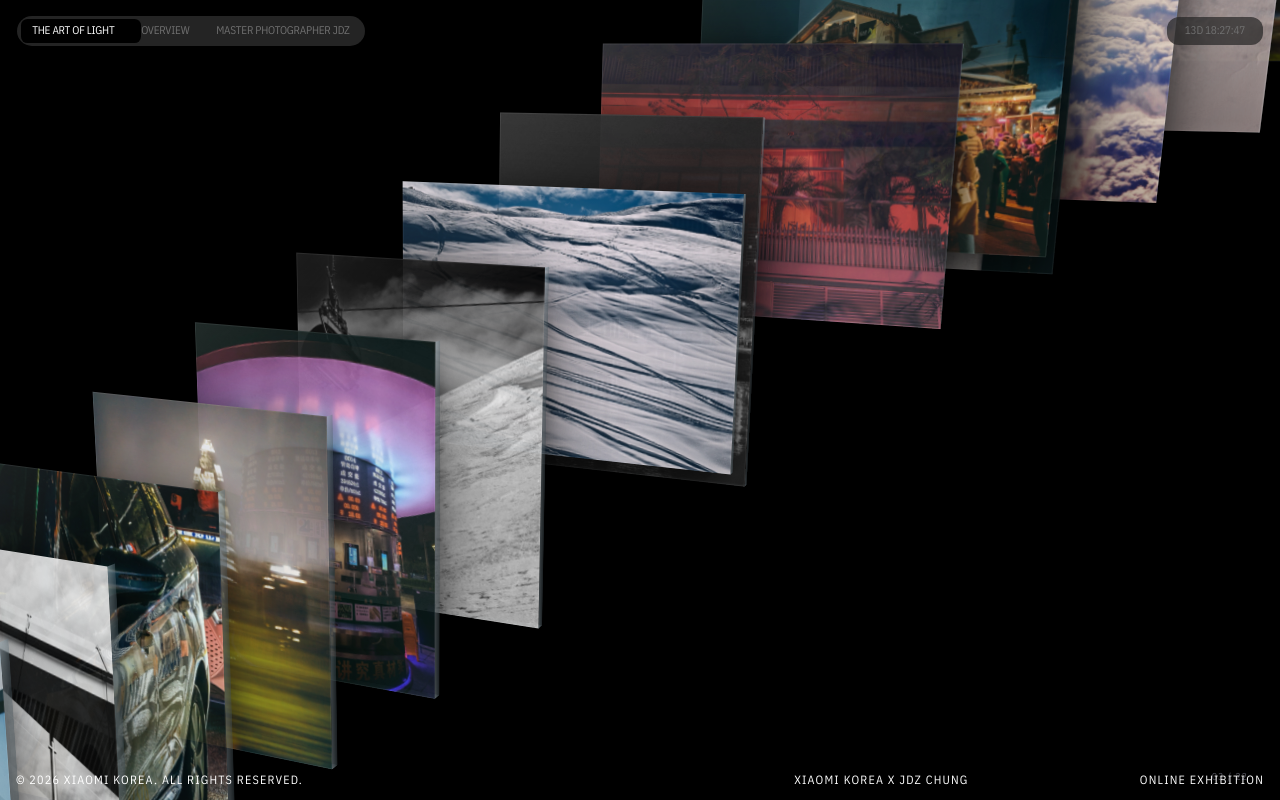
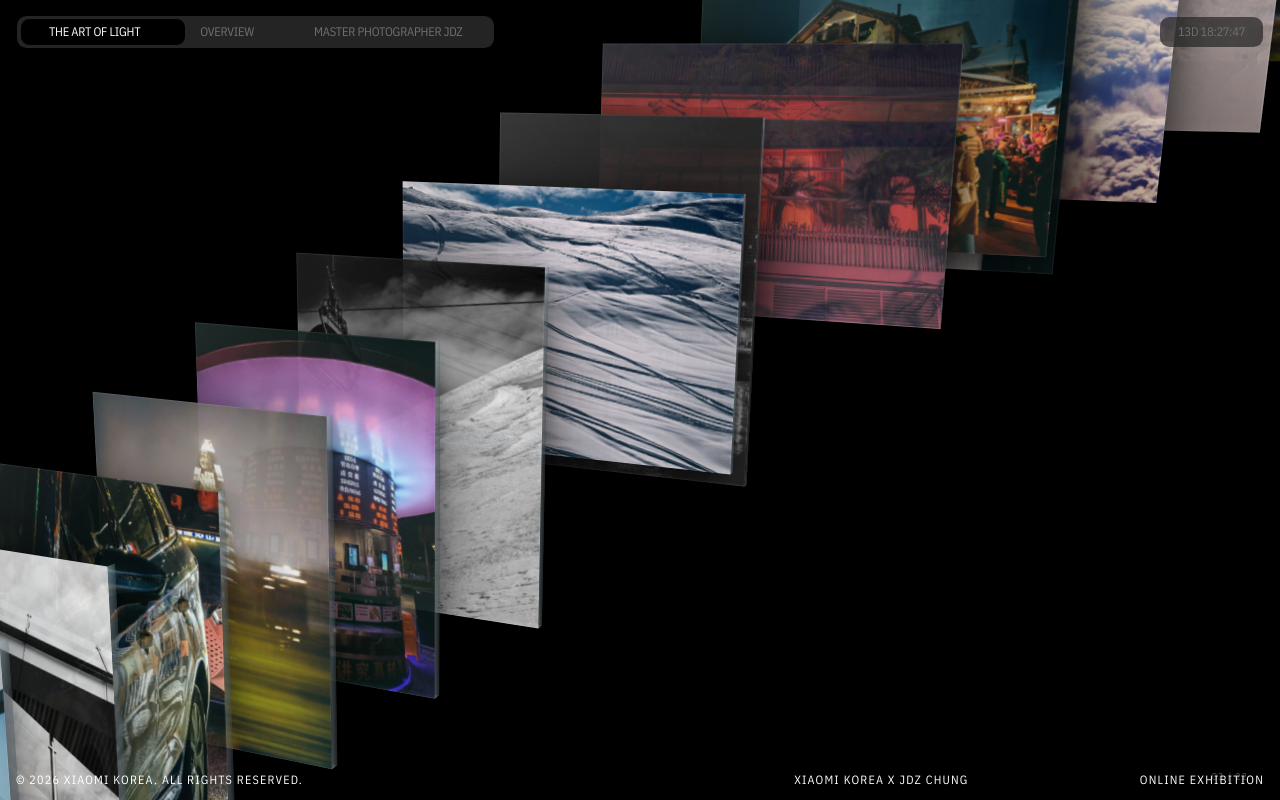
Before and after one commit to CodyMan0/minji-website, a Next.js app: page /exhibition in a window 1280 px wide. Built offline with nearby package versions, Linux system fonts and the light colour scheme.

Commit message:
feat : Navigation 바

```diff
--- a/src/app/page.tsx
+++ b/src/app/page.tsx
@@ -55,11 +55,16 @@ export default function LoadingPage() {
     if (phase === "star") setPhase("text");
   };
 
-  // Navigate to exhibition on click
-  const handleEnter = () => {
-    sessionStorage.setItem("loading-seen", "true");
-    router.replace("/exhibition");
-  };
+  // When typewriter completes, auto-navigate after delay
+  useEffect(() => {
+    if (phase === "text" && isComplete) {
+      const timeout = setTimeout(() => {
+        sessionStorage.setItem("loading-seen", "true");
+        router.replace("/exhibition");
+      }, 2000);
+      return () => clearTimeout(timeout);
+    }
+  }, [phase, isComplete, router]);
 
   if (shouldSkip) {
     return <div className="min-h-screen bg-black" />;
@@ -67,8 +72,7 @@ export default function LoadingPage() {
 
   return (
     <div
-      className="min-h-screen bg-black flex items-center justify-center overflow-hidden cursor-pointer"
-      onClick={phase === "text" && isComplete ? handleEnter : undefined}
+      className="min-h-screen bg-black flex items-center justify-center overflow-hidden"
     >
       <AnimatePresence mode="wait">
         {/* Phase 1: Star — bottom-to-top clipPath reveal (matches loading page.mp4) */}
--- a/src/components/layout/Navigation.tsx
+++ b/src/components/layout/Navigation.tsx
@@ -68,18 +68,19 @@ export default function Navigation() {
       <div className="flex items-center justify-between">
         <div
           ref={containerRef}
-          className="relative flex items-center bg-[#242424] rounded-2xl"
+          className="relative flex items-center bg-[#242424]"
           style={{
             padding: "0.23vw 0.29vw",
             gap: "0.29vw",
+            borderRadius: "0.764vw",
           }}
         >
-          {/* Active indicator — uses left/width animation, no scale transform */}
+          {/* Active indicator */}
           {activeRect && (
             <motion.div
               className="absolute bg-black"
               style={{
-                borderRadius: "0.5vw",
+                borderRadius: "0.634vw",
                 top: "0.23vw",
                 bottom: "0.23vw",
               }}
@@ -104,11 +105,11 @@ export default function Navigation() {
                 ref={(el) => {
                   tabRefs.current[i] = el;
                 }}
-                className="relative flex items-center justify-center uppercase"
+                className="relative flex items-center justify-center uppercase font-normal"
                 style={{
-                  borderRadius: "0.63vw",
-                  padding: "0.3vw 0.9vw",
-                  fontSize: "clamp(0.5625rem, 0.87vw, 1rem)",
+                  borderRadius: "0.634vw",
+                  padding: "0.3vw 2.2vw",
+                  fontSize: "clamp(0.5625rem, 0.968vw, 1.125rem)",
                   letterSpacing: "-0.02em",
                   lineHeight: "1.54",
                 }}
@@ -125,7 +126,7 @@ export default function Navigation() {
                 {!isActive && (
                   <motion.div
                     className="absolute inset-0 bg-white/0"
-                    style={{ borderRadius: "0.63vw" }}
+                    style={{ borderRadius: "0.634vw" }}
                     transition={{ duration: 0.004 }}
                   />
                 )}
@@ -135,16 +136,17 @@ export default function Navigation() {
         </div>
         <Link
           href="/countdown"
-          className={`flex items-center justify-center uppercase tabular-nums transition-colors rounded-xl ${
+          className={`flex items-center justify-center uppercase tabular-nums font-normal transition-colors ${
             pathname === "/countdown"
               ? "bg-white text-black"
               : "bg-[#242424]/70 text-[#707070] hover:text-white"
           }`}
           style={{
             padding: "0.4vw 1.4vw",
-            fontSize: "clamp(0.5625rem, 0.87vw, 1rem)",
+            fontSize: "clamp(0.5625rem, 0.968vw, 1.125rem)",
             letterSpacing: "-0.02em",
             lineHeight: "1.54",
+            borderRadius: "0.764vw",
           }}
         >
           {pathname === "/countdown"
```
Also changed, not shown: .omc/state/subagent-tracking.json.
